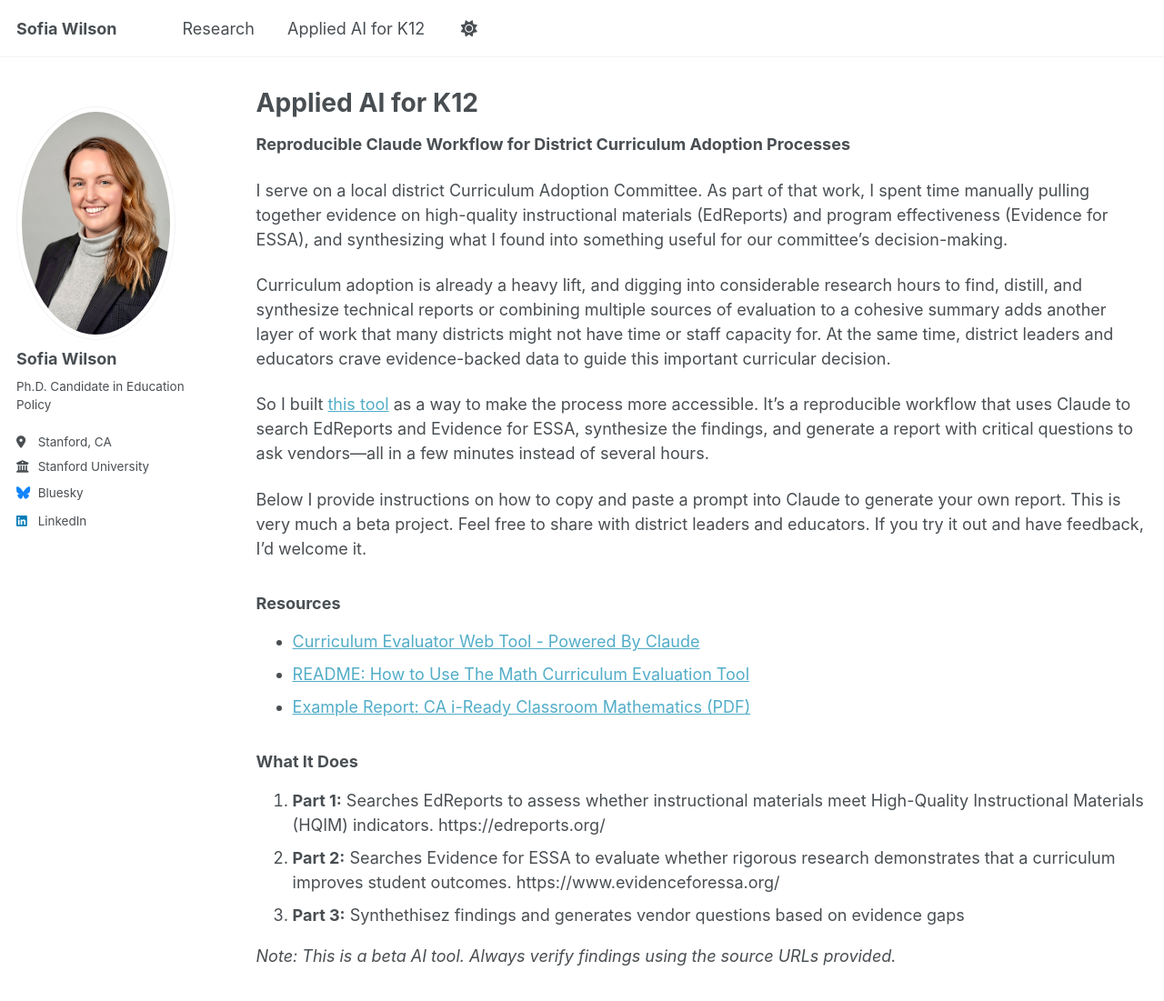
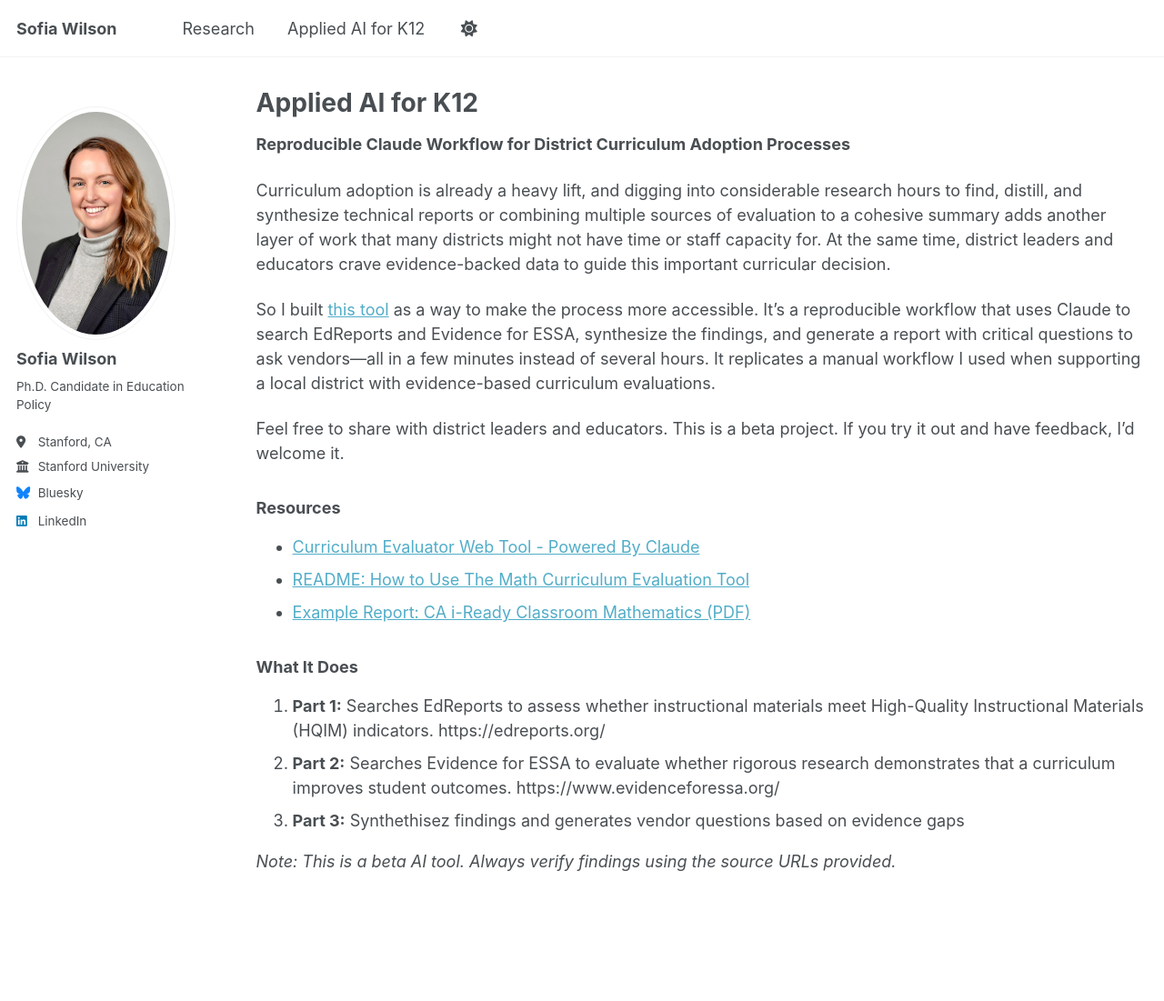
Before and after one commit to sofia-wilson/sofia-wilson.github.io, a Jekyll site: the page built from _pages/applied-ai-for-k12.md, in a window 1280 px wide and 1340 px high. Shown: the top 1101 px of the window at 91% size. Built offline with Jekyll 4.4.1, drawn with Linux system fonts in a browser that asks for light colours.

Commit message:
Update applied-ai-for-k12.md

```diff
--- a/_pages/applied-ai-for-k12.md
+++ b/_pages/applied-ai-for-k12.md
@@ -7,13 +7,11 @@ author_profile: true
 
 **Reproducible Claude Workflow for District Curriculum Adoption Processes**
 
-I serve on a local district Curriculum Adoption Committee. As part of that work, I spent time manually pulling together evidence on high-quality instructional materials (EdReports) and program effectiveness (Evidence for ESSA), and synthesizing what I found into something useful for our committee's decision-making.
-
 Curriculum adoption is already a heavy lift, and digging into considerable research hours to find, distill, and synthesize technical reports or combining multiple sources of evaluation to a cohesive summary adds another layer of work that many districts might not have time or staff capacity for. At the same time, district leaders and educators crave evidence-backed data to guide this important curricular decision.
 
-So I built [this tool](https://claude.ai/public/artifacts/0b5c1c1c-2955-43e1-bff0-be3f2fbb1267) as a way to make the process more accessible. It's a reproducible workflow that uses Claude to search EdReports and Evidence for ESSA, synthesize the findings, and generate a report with critical questions to ask vendors—all in a few minutes instead of several hours.
+So I built [this tool](https://claude.ai/public/artifacts/0b5c1c1c-2955-43e1-bff0-be3f2fbb1267) as a way to make the process more accessible. It's a reproducible workflow that uses Claude to search EdReports and Evidence for ESSA, synthesize the findings, and generate a report with critical questions to ask vendors—all in a few minutes instead of several hours. It replicates a manual workflow I used when supporting a local district with evidence-based curriculum evaluations.
 
-Below I provide instructions on how to copy and paste a prompt into Claude to generate your own report. This is very much a beta project. Feel free to share with district leaders and educators. If you try it out and have feedback, I'd welcome it.
+Feel free to share with district leaders and educators. This is a beta project. If you try it out and have feedback, I'd welcome it.
 
 ### Resources
 
```
